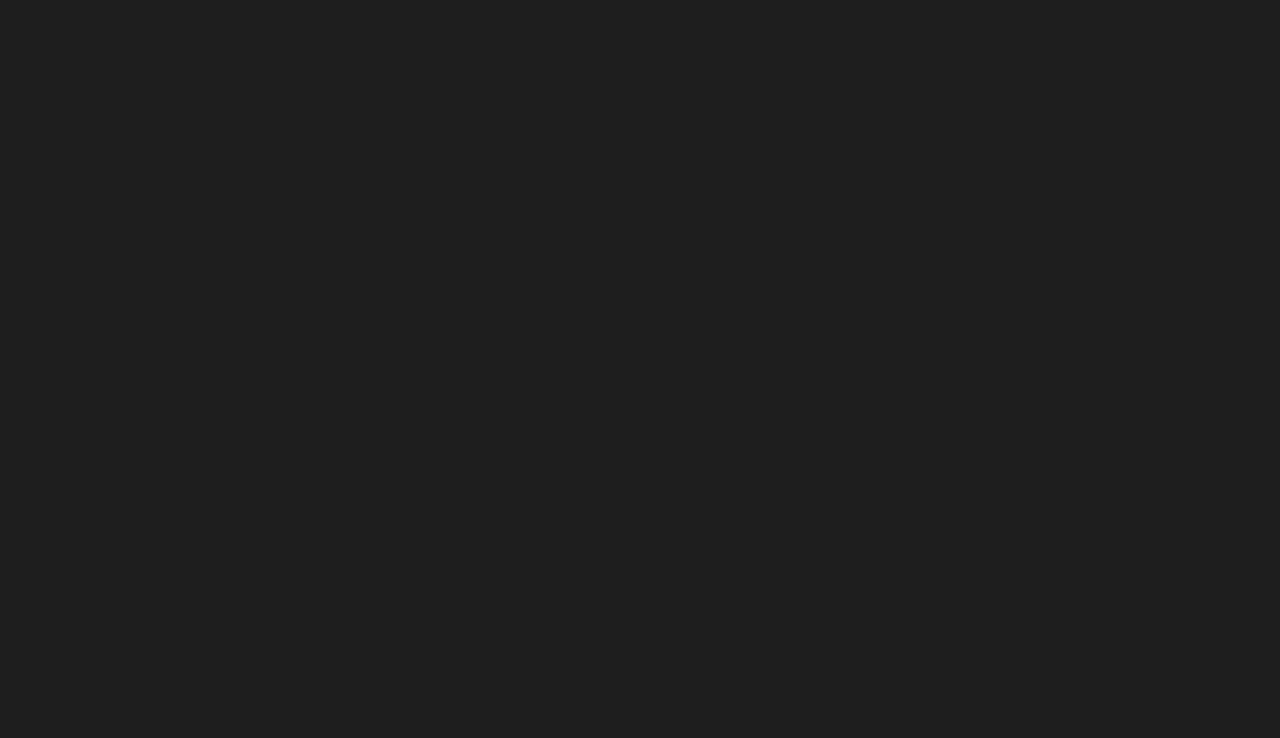
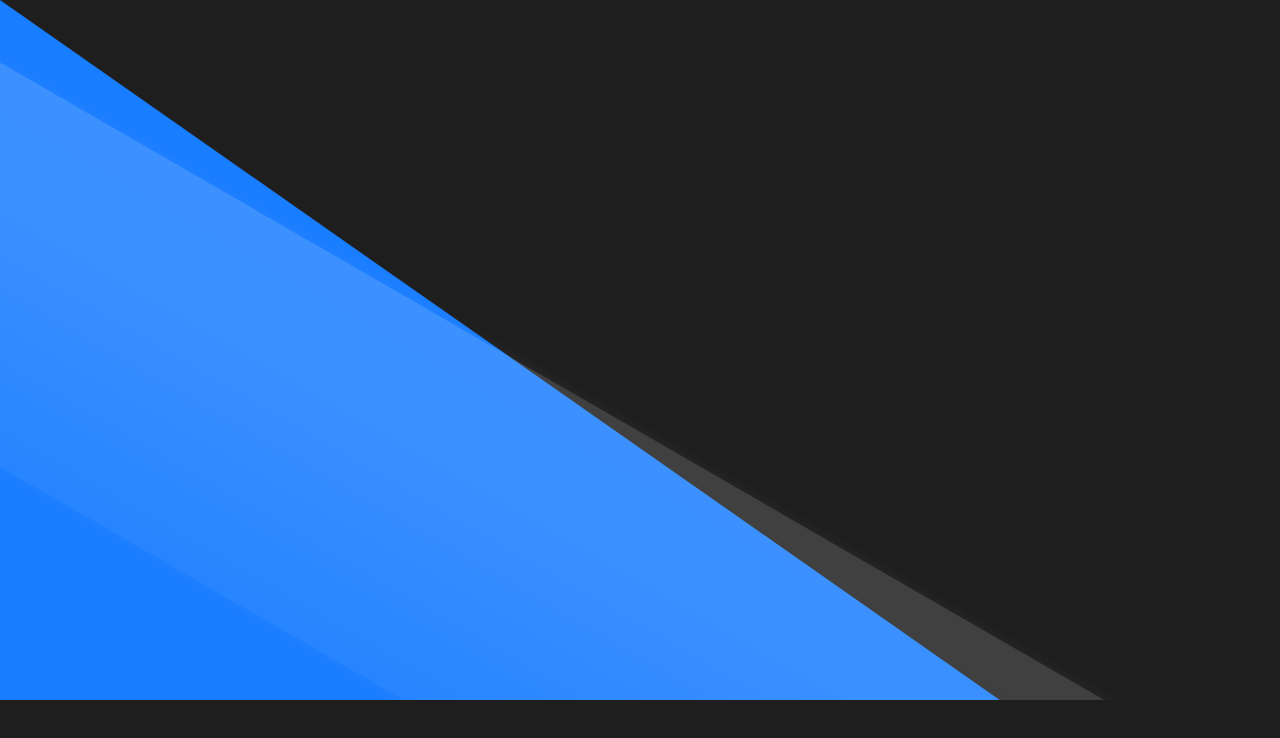
Before and after one commit to Joseph-Murnan/developer-site, a Next.js app: page / in a window 1280 px wide. Shown: the top 738 px of the page. Built offline with nearby package versions, Linux system fonts and the light colour scheme.

Commit message:
Setting up hero and decoration components.

```diff
--- /dev/null
+++ b/components/Hero/Decoration.module.css
@@ -0,0 +1,42 @@
+.decoration {
+    width:155vw;
+    align-self:flex-end;
+    height:115vh;
+    transform-origin:top left;
+    transform:rotate(35deg);
+    flex:0 0 auto;
+    margin-bottom:-220px;
+    animation-duration:2.5s;
+    animation-name:slidein;
+    /* animation-delay:1s; */
+    position:absolute;
+    left:0;
+    direction:ltr;
+    transition:1s;
+}
+
+.pane {
+    background: linear-gradient(to bottom, #ffffff27 0%, #ffffff25 35%, #ffffff10 100%) top;
+    box-shadow:0px 0px 17px 1px #ffffff0d;
+    height:350px;
+    transform:rotate(-5deg);
+    transform-origin:left;
+    margin-top:55px;
+    animation-duration:1.5s;
+    animation-name:slidein;
+    animation-delay:0.5s;
+    animation-fill-mode:forwards;
+    width:0;
+}
+
+@keyframes slidein {
+    0% {
+        width:0vw;
+    }
+    15% {
+        width:0vw;
+    }
+    100% {
+        width:180vw;
+    }
+}
--- /dev/null
+++ b/components/Hero/Decoration.tsx
@@ -0,0 +1,11 @@
+import styles from './Decoration.module.css';
+
+const Decoration = () => {
+    return (
+        <div className={`${styles.decoration} blueTheme`}>
+            <div className={styles.pane}></div>
+        </div>
+    );
+}
+
+export default Decoration;
--- /dev/null
+++ b/components/Hero/Hero.module.css
@@ -0,0 +1,13 @@
+.hero {
+    height:100vh;
+    display:flex;
+    position:relative;
+    direction:rtl;
+    align-items:center;
+}
+
+@media (max-height:900px) {
+    .hero {
+        height:700px;
+    }
+}
--- /dev/null
+++ b/components/Hero/Hero.tsx
@@ -0,0 +1,12 @@
+import Decoration from './Decoration';
+import styles from './Hero.module.css';
+
+const Hero = () => {
+    return (
+        <div className={styles.hero}>
+            <Decoration />
+        </div>
+    );
+}
+
+export default Hero;
--- /dev/null
+++ b/globals.css
@@ -0,0 +1,23 @@
+/*
+Errno::ENOENT: No such file or directory @ rb_sysopen - scss/globals.scss
+
+Backtrace:
+C:/Ruby24-x64/lib/ruby/gems/2.4.0/gems/sass-3.5.5/lib/sass/plugin/compiler.rb:454:in `read'
+C:/Ruby24-x64/lib/ruby/gems/2.4.0/gems/sass-3.5.5/lib/sass/plugin/compiler.rb:454:in `update_stylesheet'
+C:/Ruby24-x64/lib/ruby/gems/2.4.0/gems/sass-3.5.5/lib/sass/plugin/compiler.rb:215:in `block in update_stylesheets'
+C:/Ruby24-x64/lib/ruby/gems/2.4.0/gems/sass-3.5.5/lib/sass/plugin/compiler.rb:209:in `each'
+C:/Ruby24-x64/lib/ruby/gems/2.4.0/gems/sass-3.5.5/lib/sass/plugin/compiler.rb:209:in `update_stylesheets'
+C:/Ruby24-x64/lib/ruby/gems/2.4.0/gems/sass-3.5.5/lib/sass/plugin/compiler.rb:294:in `watch'
+C:/Ruby24-x64/lib/ruby/gems/2.4.0/gems/sass-3.5.5/lib/sass/plugin.rb:109:in `method_missing'
+C:/Ruby24-x64/lib/ruby/gems/2.4.0/gems/sass-3.5.5/lib/sass/exec/sass_scss.rb:360:in `watch_or_update'
+C:/Ruby24-x64/lib/ruby/gems/2.4.0/gems/sass-3.5.5/lib/sass/exec/sass_scss.rb:51:in `process_result'
+C:/Ruby24-x64/lib/ruby/gems/2.4.0/gems/sass-3.5.5/lib/sass/exec/base.rb:52:in `parse'
+C:/Ruby24-x64/lib/ruby/gems/2.4.0/gems/sass-3.5.5/lib/sass/exec/base.rb:19:in `parse!'
+C:/Ruby24-x64/lib/ruby/gems/2.4.0/gems/sass-3.5.5/bin/sass:13:in `<top (required)>'
+C:/Ruby24-x64/bin/sass:23:in `load'
+C:/Ruby24-x64/bin/sass:23:in `<main>'
+*/
+body:before {
+  white-space: pre;
+  font-family: monospace;
+  content: "Errno::ENOENT: No such file or directory @ rb_sysopen - scss/globals.scss"; }
--- a/pages/index.tsx
+++ b/pages/index.tsx
@@ -1,11 +1,12 @@
 import type { NextPage } from 'next'
+import Hero from '../components/Hero/Hero';
 
 const Home: NextPage = () => {
-  return (
-    <div>
-
-    </div>
-  )
+    return (
+        <div>
+            <Hero />
+        </div>
+    )
 }
 
 export default Home
--- a/styles/globals.css
+++ b/styles/globals.css
@@ -5,6 +5,9 @@ html, body {
   padding: 0;
   margin: 0;
   font-family: 'Merriweather Sans', sans-serif; }
+
+#__next {
+  overflow: hidden; }
 
 ul {
   list-style: none;
@@ -25,4 +28,7 @@ input, button {
   -webkit-appearance: none;
   border: 0; }
 
+.blueTheme {
+  background-color: #197dff; }
+
 /*# sourceMappingURL=globals.css.map */
--- a/styles/scss/globals.scss
+++ b/styles/scss/globals.scss
@@ -9,6 +9,10 @@ html, body {
     padding: 0;
     margin: 0;
     font-family: 'Merriweather Sans', sans-serif;
+}
+
+#__next {
+    overflow:hidden;
 }
 
 ul {
@@ -34,3 +38,8 @@ input, button {
     -webkit-appearance:none;
     border:0;
 }
+
+// themes
+.blueTheme {
+    background-color:$blue;
+}
--- a/styles/scss/variables.scss
+++ b/styles/scss/variables.scss
@@ -0,0 +1 @@
+$blue:#197dff;
```
Also changed, not shown: 1 other file (tests, documents, lock files or other folders).
